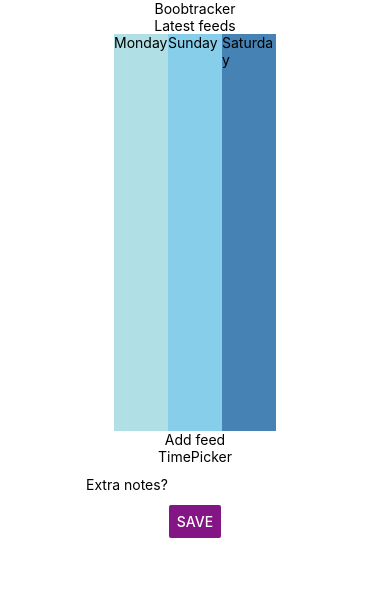
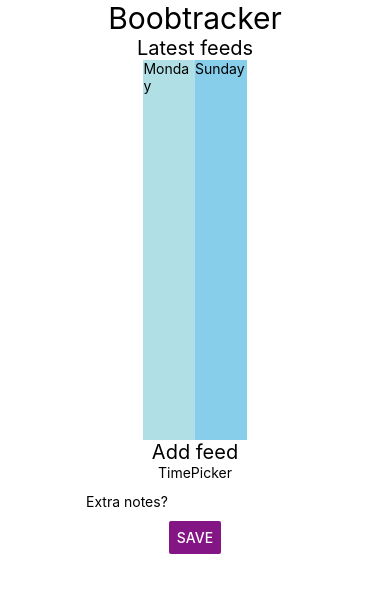
Before and after one commit to skurpi/milkyway, a React Native app: screen / in a window 390 px wide. Shown: the top 592 px of the page. Built offline with nearby package versions, Linux system fonts and the light colour scheme.

Commit message:
Extract skeleton to components

```diff
--- a/App.js
+++ b/App.js
@@ -1,48 +1,34 @@
-import React from 'react';
-import { StyleSheet, Button, Text, TextInput, View, SafeAreaView, Platform } from 'react-native';
+import React from "react";
+import { View, SafeAreaView, Platform } from "react-native";
+
+import { Title, LatestFeeds, FeedLogger } from "./ui-components";
 
 export default class App extends React.Component {
+  constructor(props) {
+    super(props);
+
+    this.state = {
+      feeds: [{ key: 0, day: "Monday" }, { key: 1, day: "Sunday" }] //todo get from database
+    };
+  }
   render() {
     return (
-            <SafeAreaView style={style.droidSafeArea}>
-                <View style={{ flex: 1, alignItems: 'center' }}>
-                    <Text>Boobtracker</Text>
-                    <Text>Latest feeds</Text>
-                    <View style={{ flex: 1, flexDirection: 'row' }}>
-                        <View style={{ flex: 1, backgroundColor: 'powderblue' }} >
-                            <Text>Monday</Text>
-                        </View>
-                        <View style={{ flex: 1, backgroundColor: 'skyblue' }} >
-                            <Text>Sunday</Text>
-                        </View>
-                        <View style={{ flex: 1, backgroundColor: 'steelblue' }} >
-                            <Text>Saturday</Text>
-                        </View>
-                    </View>
-                    <Text>Add feed</Text>
-                    <View style={{ flex: 1, alignItems: 'center' }}>
-                        <Text>TimePicker</Text>{/*https://reactnativeexample.com/a-react-native-datetime-picker-for-android-and-ios/ */}
-                        <TextInput
-                            style={{ height: 40 }}
-                            placeholder="Extra notes?"
-                            onChangeText={(text) => this.setState({ text })}
+      <SafeAreaView
+        style={{
+          flex: 1,
+          paddingTop: Platform.OS === "android" ? 25 : 0
+        }}
+      >
+        <View style={{ flex: 1, alignItems: "center" }}>
+          <Title>Boobtracker</Title>
+          <LatestFeeds feeds={this.state.feeds} />
+          <FeedLogger
+            saveFeed={() => {
+              console.log("todo");
+            }}
           />
-                        <Button
-                            onPress={() => { console.log('todo') }}
-                            title="Save"
-                            color="#841584"
-                            accessibilityLabel="Save the details of the feed"
-                        />
-                    </View>
         </View>
       </SafeAreaView>
     );
   }
 }
-
-const style = StyleSheet.create({
-    droidSafeArea: {
-        flex: 1,
-        paddingTop: Platform.OS === 'android' ? 25 : 0
-    },
-})
--- /dev/null
+++ b/ui-components/FeedLogger.js
@@ -0,0 +1,29 @@
+import React, { Component } from "react";
+import { View, Text, TextInput, Button } from "react-native";
+
+import Header from "./Header";
+
+export default class FeedLogger extends Component {
+  render() {
+    return (
+      <>
+        <Header>Add feed</Header>
+        <View style={{ flex: 1, alignItems: "center" }}>
+          <Text>TimePicker</Text>
+          {/*https://reactnativeexample.com/a-react-native-datetime-picker-for-android-and-ios/ */}
+          <TextInput
+            style={{ height: 40 }}
+            placeholder="Extra notes?"
+            onChangeText={text => this.setState({ text })}
+          />
+          <Button
+            onPress={this.props.saveFeed}
+            title="Save"
+            color="#841584"
+            accessibilityLabel="Save the details of the feed"
+          />
+        </View>
+      </>
+    );
+  }
+}
--- /dev/null
+++ b/ui-components/Header.js
@@ -0,0 +1,6 @@
+import React from "react";
+import { Text } from "react-native";
+
+export default function Header({ children }) {
+  return <Text style={{ fontSize: 20 }}>{children}</Text>;
+}
--- /dev/null
+++ b/ui-components/LatestFeeds.js
@@ -0,0 +1,27 @@
+import React from "react";
+import { Text, View } from "react-native";
+import Header from "./Header";
+
+const colors = ["powderblue", "skyblue", "steelblue"];
+function getColor(number) {
+  return colors[number % colors.length];
+}
+export default function LatestFeeds({ feeds = [] }) {
+  return (
+    <>
+      <Header>Latest feeds</Header>
+      <View style={{ flex: 1, flexDirection: "row" }}>
+        {feeds.map((feed, index) => {
+          return (
+            <View
+              key={feed.key}
+              style={{ flex: 1, backgroundColor: getColor(index) }}
+            >
+              <Text>{feed.day}</Text>
+            </View>
+          );
+        })}
+      </View>
+    </>
+  );
+}
--- /dev/null
+++ b/ui-components/Title.js
@@ -0,0 +1,6 @@
+import React from "react";
+import { Text } from "react-native";
+
+export default function Title({ children }) {
+  return <Text style={{ fontSize: 30 }}>{children}</Text>;
+}
--- /dev/null
+++ b/ui-components/index.js
@@ -0,0 +1,4 @@
+export { default as Title } from "./Title";
+export { default as Header } from "./Header";
+export { default as LatestFeeds } from "./LatestFeeds";
+export { default as FeedLogger } from "./FeedLogger";
```
Also changed, not shown: 1 other file (tests, documents, lock files or other folders). Lines whose indentation alone changed are shown as unchanged.
